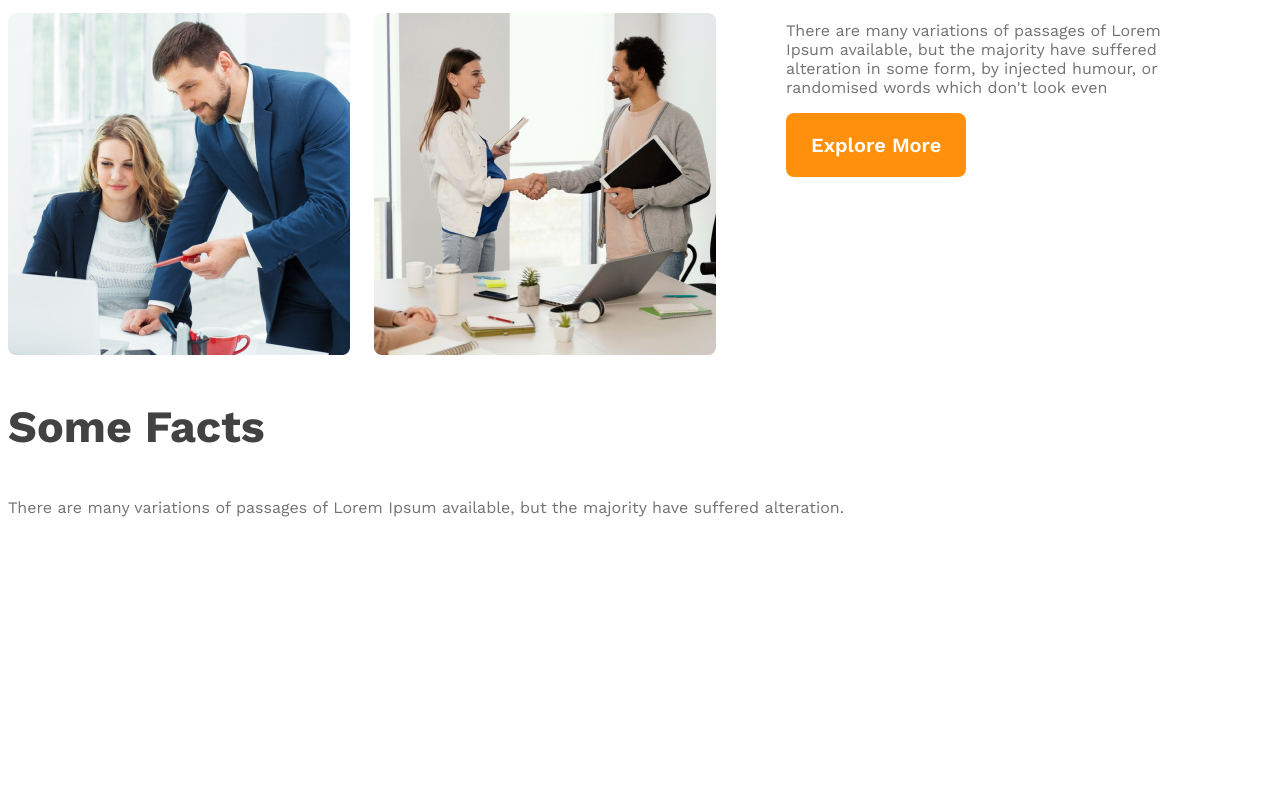
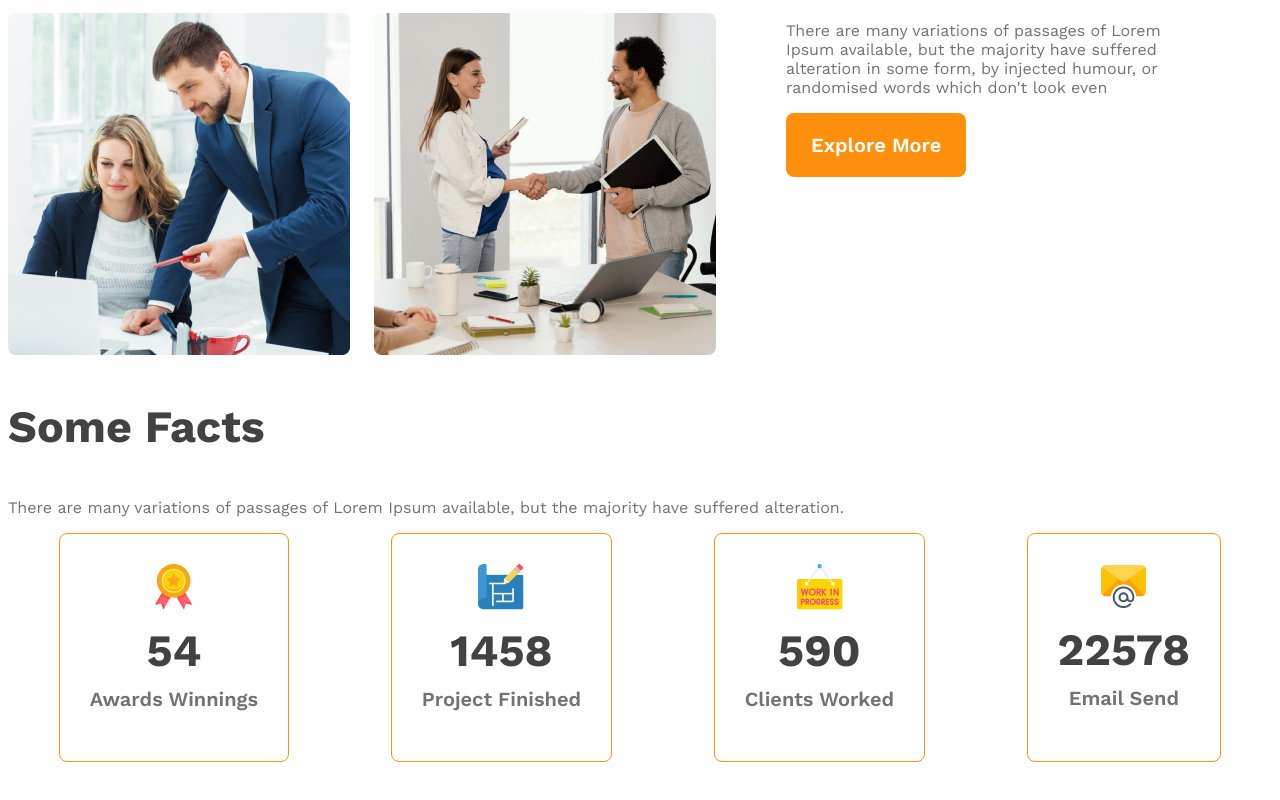
Before and after one commit to riponmondalbd/g3-architects, a plain HTML site: page index.html in a window 1280 px wide. Shown: the part 1434-2234 px from the top of the page. Before the commit the page ends 2021 px from the top, so only its background shows below. Drawn offline with nearby package versions, Linux system fonts and the light colour scheme.

Commit message:
add facts contents and apply flex

```diff
--- a/index.html
+++ b/index.html
@@ -71,6 +71,28 @@
             <p class="text-light-gray">There are many variations of passages of Lorem Ipsum available, but the majority
                 have suffered
                 alteration.</p>
+            <div class="facts-card-container">
+                <div class="card">
+                    <img src="images/icons/ribon.png" alt="ribon">
+                    <h2 class="cart-stats">54</h2>
+                    <p class="card-title text-light-gray">Awards Winnings</p>
+                </div>
+                <div class="card">
+                    <img src="images/icons/projects.png" alt="projects">
+                    <h2 class="cart-stats">1458</h2>
+                    <p class="card-title text-light-gray">Project Finished</p>
+                </div>
+                <div class="card">
+                    <img src="images/icons/customers.png" alt="customers">
+                    <h2 class="cart-stats">590</h2>
+                    <p class="card-title text-light-gray">Clients Worked</p>
+                </div>
+                <div class="card">
+                    <img src="images/icons/email.png" alt="email">
+                    <h2 class="cart-stats">22578</h2>
+                    <p class="card-title text-light-gray">Email Send</p>
+                </div>
+            </div>
         </section>
         <!-- facts section end -->
     </main>
--- a/styles/architect.css
+++ b/styles/architect.css
@@ -111,6 +111,30 @@ main {
     font-weight: 700;
 }
 
+/* facts section */
+.facts-card-container {
+    display: flex;
+    justify-content: space-around;
+}
+
+.facts-card-container .card {
+    border-radius: 8px;
+    border: 1px solid #FF900E;
+    text-align: center;
+    padding: 30px;
+}
+
+.facts-card-container .card-title {
+    font-weight: 600;
+    font-size: 1.25rem;
+    margin-top: 5px;
+}
+
+.facts-card-container .cart-stats {
+    font-size: 2.8rem;
+    color: #424242;
+    margin: 10px 0;
+}
 
 
 /* -------------------------------------------------------------------- */
```
